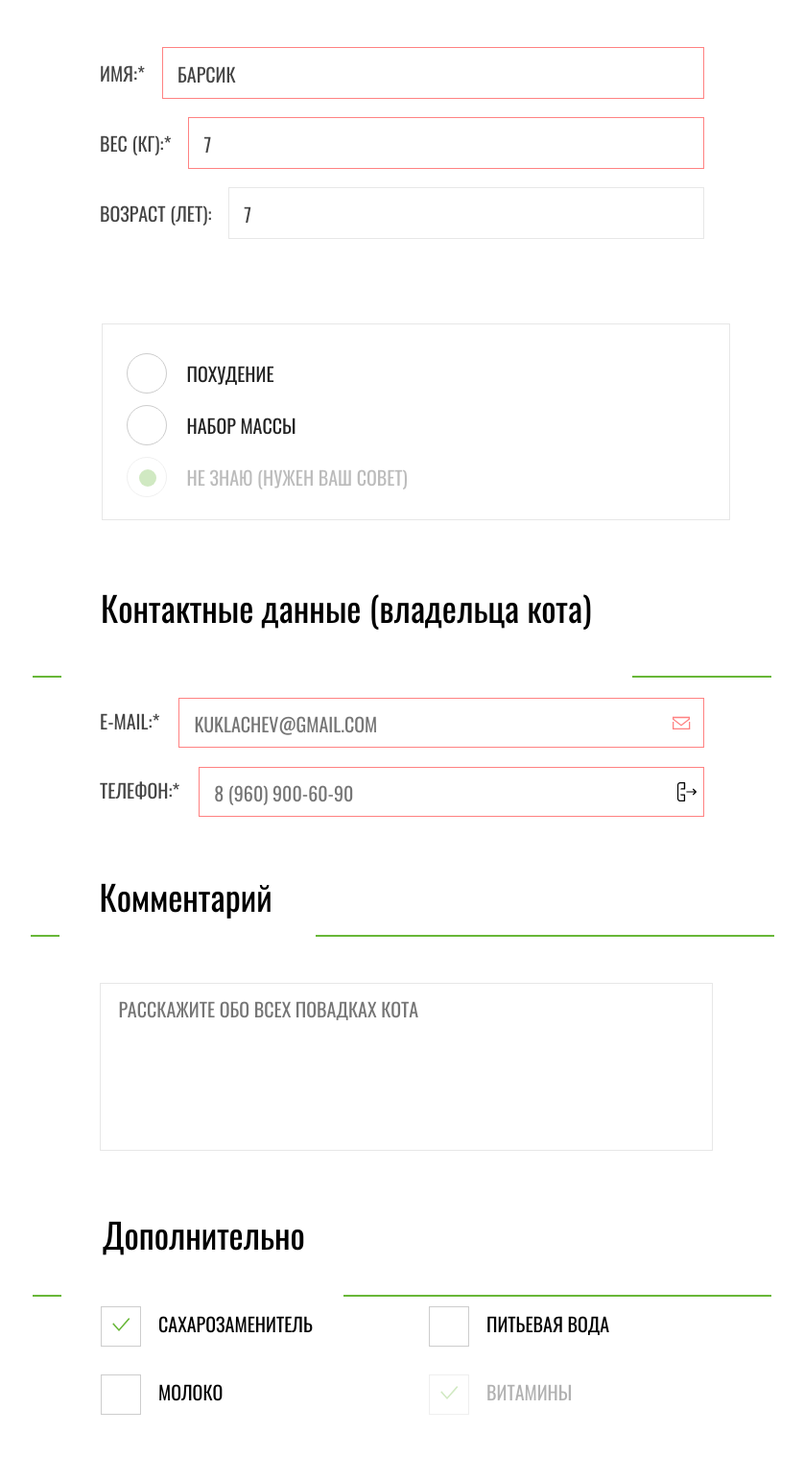
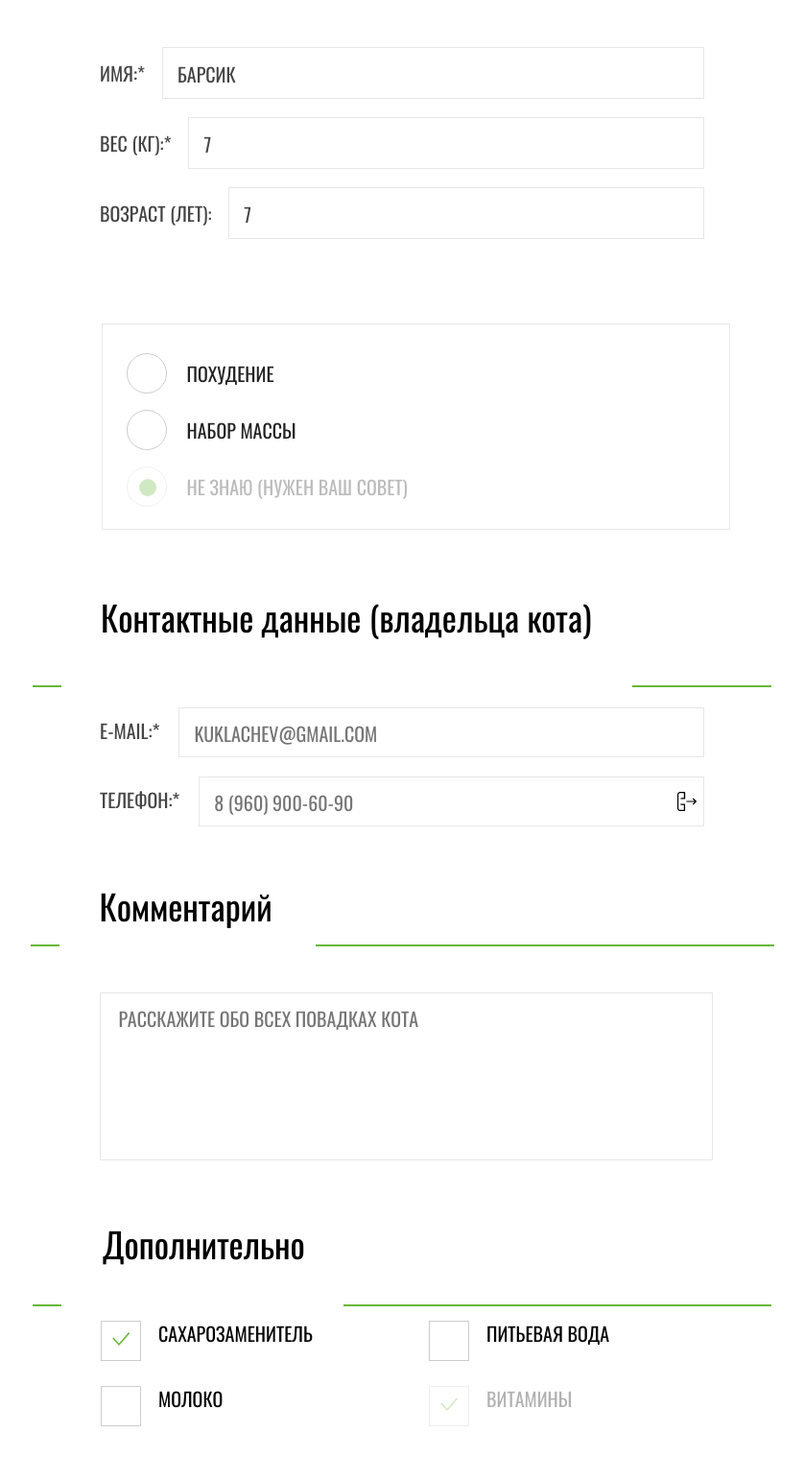
Before and after one commit to Nelly20/919923-cat-energy-20, a website: page source/form.html in a window 1280 px wide. Shown: the part 331-1849 px from the top of the page at 96% size, without its empty margins (221-1059 px from the left). Drawn offline with nearby package versions, Linux system fonts and the light colour scheme; files that its build step writes are made by us from their sources.

Commit message:
continue

```diff
--- a/source/form.html
+++ b/source/form.html
@@ -59,15 +59,15 @@
             <ul class="radio__list">
               <li class="radio__item" tabindex="0">
                 <input class="radio__input visually-hidden" type="radio" name="supply-type" id="first-program" checked>
-                <label for="first-program" class="radio__label" tabindex="0">похудение</label>
+                <label for="first-program" class="radio__label">похудение</label>
               </li>
               <li class="radio__item" tabindex="0">
                 <input class="radio__input visually-hidden" type="radio" name="supply-type" id="second-program">
-                <label for="second-program" class="radio__label" tabindex="0">Набор массы</label>
+                <label for="second-program" class="radio__label">Набор массы</label>
               </li>
               <li class="radio__item" tabindex="0">
                 <input class="radio__input visually-hidden" type="radio" name="supply-type" id="third-program" disabled checked>
-                <label for="third-program" class="radio__label" tabindex="0">Не знаю (Нужен ваш совет)</label>
+                <label for="third-program" class="radio__label">Не знаю (Нужен ваш совет)</label>
               </li>
             </ul>
           </fieldset>
@@ -94,19 +94,19 @@
           <ul class="additional__list">
             <li class="additional__item" tabindex="0">
               <input class="additional__input visually-hidden" type="checkbox" id="sugar" checked>
-              <label for="sugar" class="additional__label" tabindex="0">сахарозаменитель</label>
+              <label for="sugar" class="additional__label">сахарозаменитель</label>
             </li>
             <li class="additional__item" tabindex="0">
               <input class="additional__input visually-hidden" type="checkbox" id="water">
-              <label for="water" class="additional__label" tabindex="0">питьевая вода</label>
+              <label for="water" class="additional__label">питьевая вода</label>
             </li>
             <li class="additional__item" tabindex="0">
               <input class="additional__input visually-hidden" type="checkbox" id="milk">
-              <label for="milk" class="additional__label" tabindex="0">молоко</label>
+              <label for="milk" class="additional__label">молоко</label>
             </li>
             <li class="additional__item" tabindex="0">
               <input class="additional__input visually-hidden" type="checkbox" id="vitamins" disabled checked>
-              <label for="vitamins" class="additional__label" tabindex="0">витамины</label>
+              <label for="vitamins" class="additional__label">витамины</label>
             </li>
           </ul>
         </fieldset>
--- a/source/sass/blocks/additional.scss
+++ b/source/sass/blocks/additional.scss
@@ -37,13 +37,14 @@
 }
 
 .additional__item {
+  align-self: flex-start;
   margin-bottom: 22px;
   margin-left: 43px;
 }
 
 .additional__label {
   position: relative;
-
+  display: block;
   margin-left: 2px;
 
   @include product-header;
@@ -120,8 +121,8 @@
   .additional__list {
     display: flex;
     flex-direction: row;
+    justify-content: space-between;
     flex-wrap: wrap;
-    justify-content: space-between;
     margin-top: 41px;
   }
 
--- a/source/sass/blocks/contacts.scss
+++ b/source/sass/blocks/contacts.scss
@@ -75,10 +75,6 @@
   &:focus {
     border: 1px solid $basic-dark-grey;
   }
-
-  &:required:invalid {
-    border: 1px solid $basic-red;
-  }
 }
 
 .contacts__input--email {
@@ -88,10 +84,6 @@
 
   &:focus {
     background-image: url("../img/email-hover.svg");
-  }
-
-  &:required:invalid {
-    background-image: url("../img/email-error.svg");
   }
 }
 
--- a/source/sass/blocks/form.scss
+++ b/source/sass/blocks/form.scss
@@ -38,6 +38,10 @@
   @include main-text;
 }
 
+.form__input--error {
+  border: 1px solid $basic-red;
+}
+
 @media (min-width: $tablet-width) {
   .form {
     margin-top: 50px;
@@ -73,6 +77,7 @@
   .form__small-text {
     margin-top: 0;
     margin-left: 2px;
+
     text-transform: none;
 
     @include catalog__item-text;
@@ -85,8 +90,8 @@
   }
 
   .form__subtitle {
+    margin-top: 56px;
     margin-left: 0;
-    margin-top: 56px;
   }
 
   .form__wrapper {
--- a/source/sass/blocks/header.scss
+++ b/source/sass/blocks/header.scss
@@ -71,10 +71,10 @@
 
     width: 100%;
     height: 1px;
-    margin-right: -3000px;
-    margin-left: -3000px;
-    padding-right: 3000px;
-    padding-left: 3000px;
+    // margin-right: -3000px;
+    // margin-left: -3000px;
+    // padding-right: 3000px;
+    // padding-left: 3000px;
 
     background-color: $special-border-color;
   }
@@ -89,10 +89,10 @@
 
       width: auto;
       height: 1px;
-      margin-right: -3000px;
-      margin-left: -3000px;
-      padding-right: 3000px;
-      padding-left: 3000px;
+      // margin-right: -3000px;
+      // margin-left: -3000px;
+      // padding-right: 3000px;
+      // padding-left: 3000px;
 
       background-color: $special-border-color;
     }
--- a/source/sass/blocks/personal-info.scss
+++ b/source/sass/blocks/personal-info.scss
@@ -51,10 +51,6 @@
 
   &:focus {
     border: 1px solid $basic-dark-grey;
-  }
-
-  &:required:invalid {
-    border: 1px solid $basic-red;
   }
 }
 
--- a/source/sass/blocks/radio.scss
+++ b/source/sass/blocks/radio.scss
@@ -33,10 +33,14 @@
 }
 
 .radio__list {
+  display: flex;
+  flex-direction: column;
+
   @include reset-list;
 }
 
 .radio__item {
+  align-self: flex-start;
   margin-bottom: 23px;
   margin-left: 30px;
 }
```
